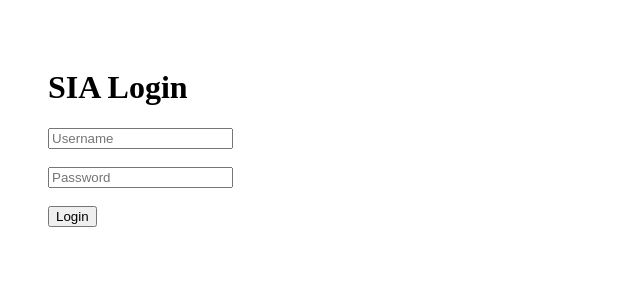
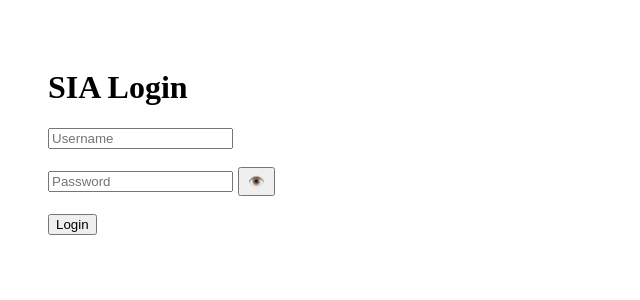
Before and after one commit to SnehalBagal/sia-frontend, a React (Vite) app: page / in a window 1280 px wide. Shown: the top 300 px of the page, without its empty margins (0-640 px from the left). Built offline with nearby package versions, Linux system fonts and the light colour scheme.

Commit message:
Improve login with password visibility

```diff
--- a/src/pages/Login.jsx
+++ b/src/pages/Login.jsx
@@ -1,30 +1,37 @@
-
 import { useNavigate } from "react-router-dom";
 import axios from "axios";
-import { useState, useEffect } from "react";
-import API from "../api";
+import { useState } from "react";
 
 export default function Login() {
 
   const [username, setUsername] = useState("");
   const [password, setPassword] = useState("");
-
+  const [showPassword, setShowPassword] = useState(false);
 
   const navigate = useNavigate();
 
+  const login = async () => {
 
-
-  const login = async () => {
+    if (!username.trim() || !password) {
+      alert("Please enter username and password");
+      return;
+    }
 
     try {
 
       const res = await axios.post(
         "https://sia-backend-khcp.onrender.com/login",
         {
-          username,
+          username: username.trim(),
           password
         }
       );
+
+      // Make sure login response contains a token
+      if (!res.data || !res.data.access_token) {
+        alert("Login Failed");
+        return;
+      }
 
       localStorage.setItem("token", res.data.access_token);
       localStorage.setItem("username", res.data.user);
@@ -36,9 +43,6 @@ export default function Login() {
 
       console.log(res.data);
 
-
-
-
       alert("Login Successful");
 
       navigate("/dashboard");
@@ -47,7 +51,16 @@ export default function Login() {
 
       console.log(err);
 
-      alert("Login Failed");
+      // Clear any old login information
+      localStorage.removeItem("token");
+      localStorage.removeItem("username");
+      localStorage.removeItem("role");
+
+      if (err.response) {
+        alert(err.response.data?.detail || "Invalid username or password");
+      } else {
+        alert("Unable to connect to server");
+      }
     }
   };
 
@@ -59,19 +72,27 @@ export default function Login() {
 
       <input
         placeholder="Username"
-        onChange={(e) =>
-          setUsername(e.target.value)
-        }
+        value={username}
+        onChange={(e) => setUsername(e.target.value)}
       />
 
       <br /><br />
 
+      {/* Password + Eye Button */}
+
+      <div
+        style={{
+          display: "flex",
+          alignItems: "center",
+          gap: "5px"
+        }}
+      >
+
         <input
-        type="password"
+          type={showPassword ? "text" : "password"}
           placeholder="Password"
-        onChange={(e) =>
-          setPassword(e.target.value)
-        }
+          value={password}
+          onChange={(e) => setPassword(e.target.value)}
           onKeyDown={(e) => {
             if (e.key === "Enter") {
               login();
@@ -79,7 +100,20 @@ export default function Login() {
           }}
         />
 
-      <br /><br />
+        <button
+          type="button"
+          onClick={() => setShowPassword(!showPassword)}
+          style={{
+            cursor: "pointer",
+            padding: "5px 8px"
+          }}
+        >
+          {showPassword ? "🙈" : "👁️"}
+        </button>
+
+      </div>
+
+      <br />
 
       <button onClick={login}>
         Login
```
Lines whose indentation alone changed are shown as unchanged.
